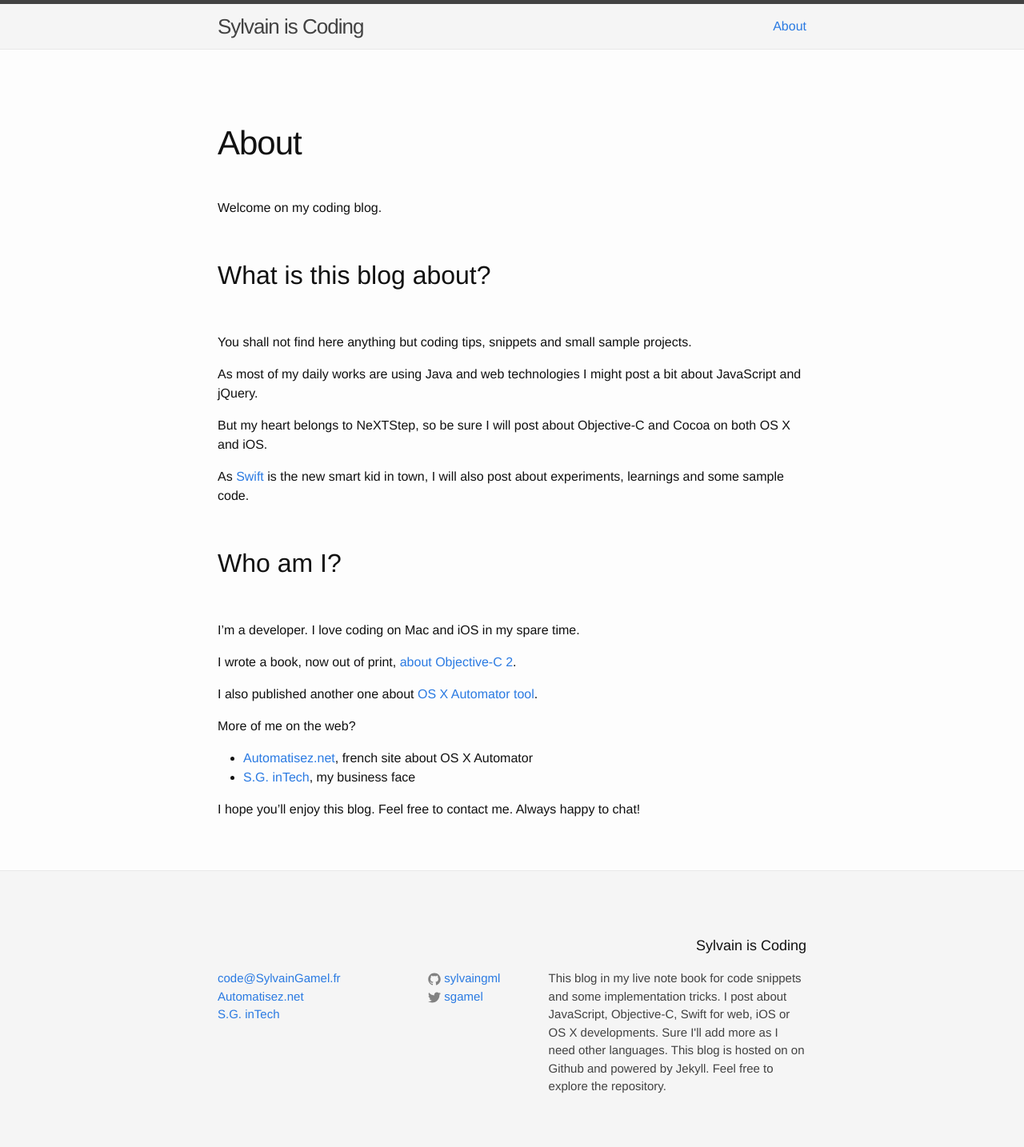
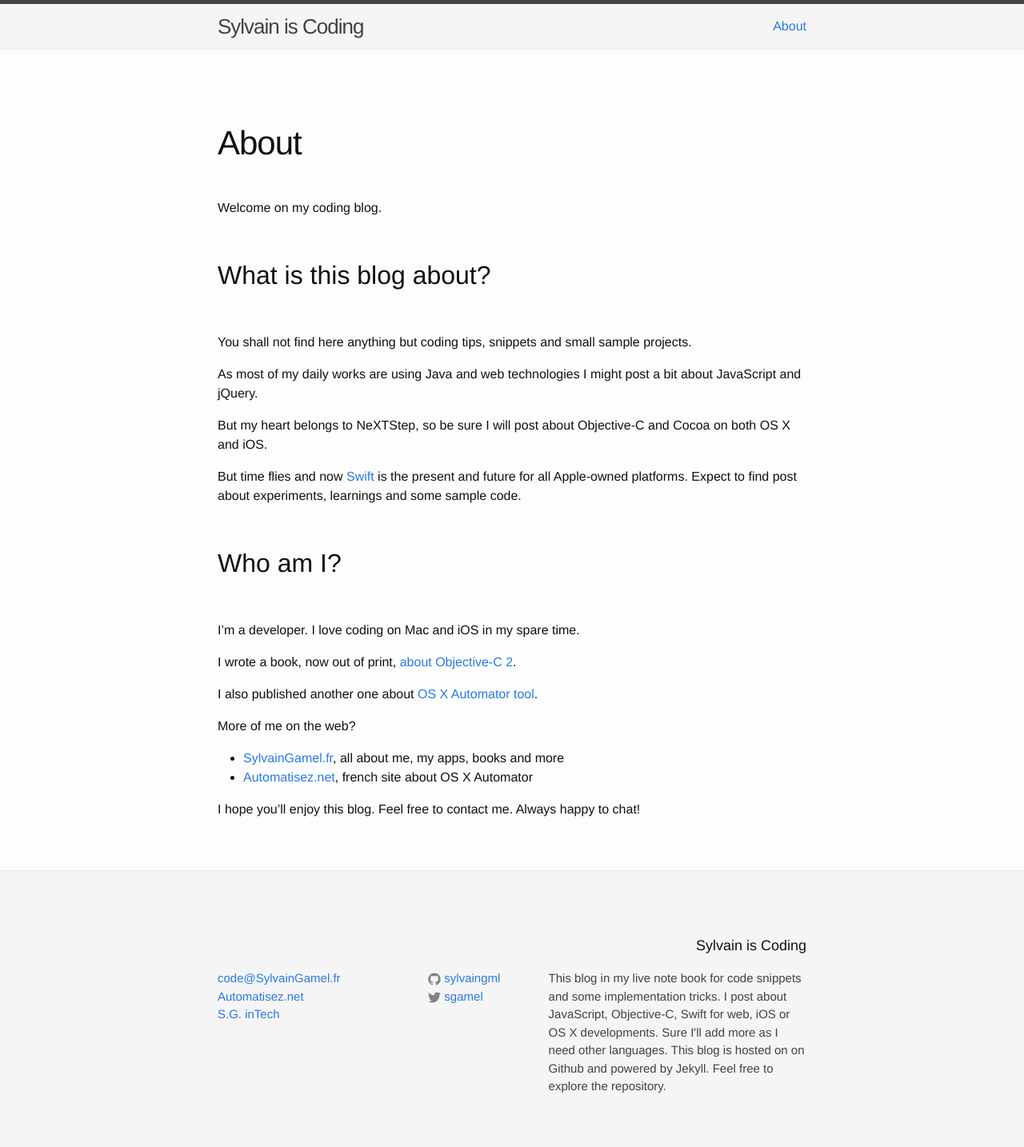
Before and after one commit to sylvaingml/sylvaingml.github.io, a Jekyll site: the page built from about.md, in a window 1280 px wide. Shown: the whole page at 80% size. Built offline with Jekyll 4.4.1, drawn with Linux system fonts in a browser that asks for light colours.

Commit message:
Update about.md
Link and description updates

```diff
--- a/about.md
+++ b/about.md
@@ -16,8 +16,9 @@
 But my heart belongs to NeXTStep, so be sure I will post about Objective-C and Cocoa
 on both OS X and iOS.
 
-As [Swift](http://www.apple.com/swift/) is the new smart kid in town,
-I will also post about experiments, learnings and some sample code.
+But time flies and now [Swift](http://www.apple.com/swift/) is the present and future for
+all Apple-owned platforms.
+Expect to find post about experiments, learnings and some sample code.
 
 
 ## Who am I?
@@ -30,8 +31,8 @@
 
 More of me on the web?
 
-- [Automatisez.net](http://Automatisez.net/), french site about OS X Automator
-- [S.G. inTech](http://SGinTech.fr/), my business face
+- [SylvainGamel.fr](https://SylvainGamel.fr/), all about me, my apps, books and more
+- [Automatisez.net](https://Automatisez.net/), french site about OS X Automator
 
 I hope you'll enjoy this blog.
 Feel free to contact me. Always happy to chat!
```
